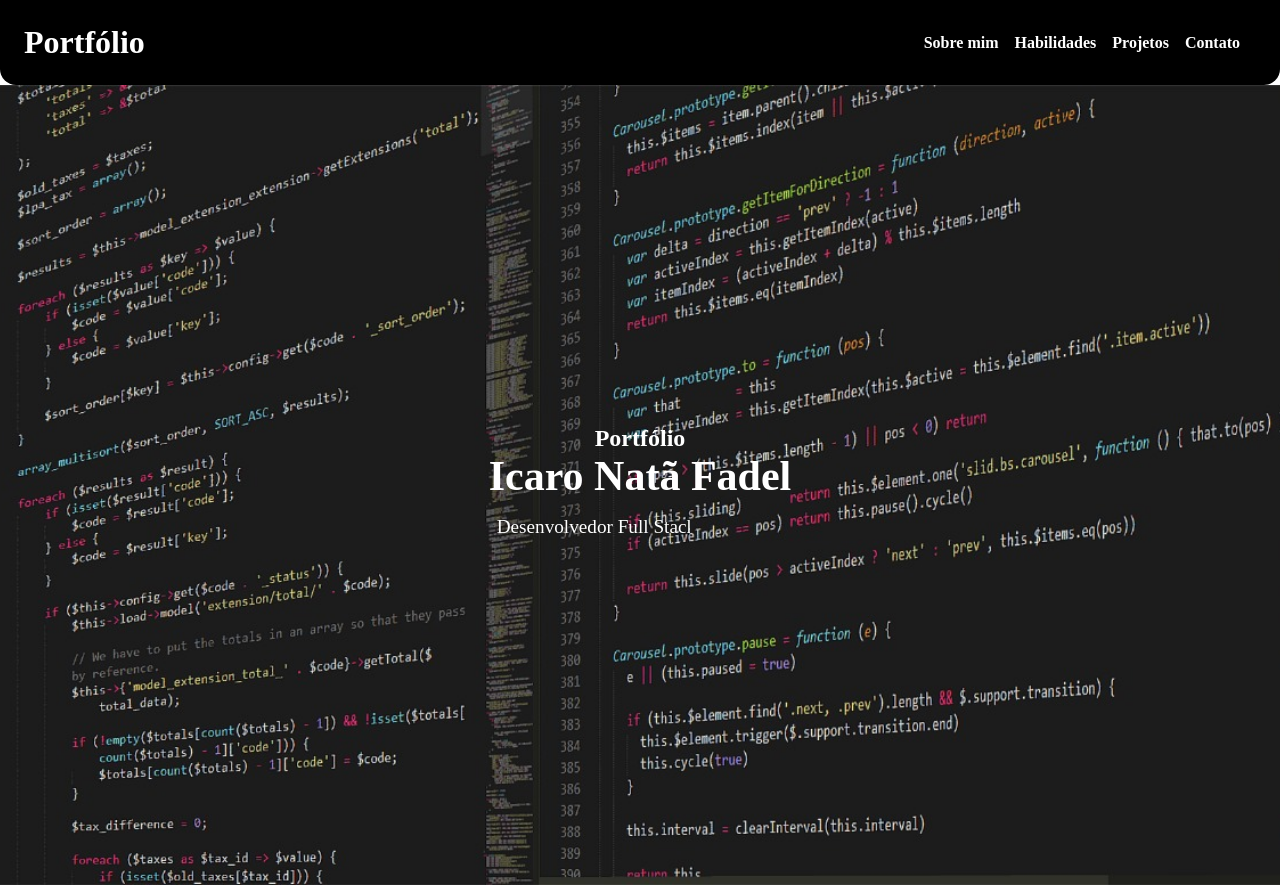
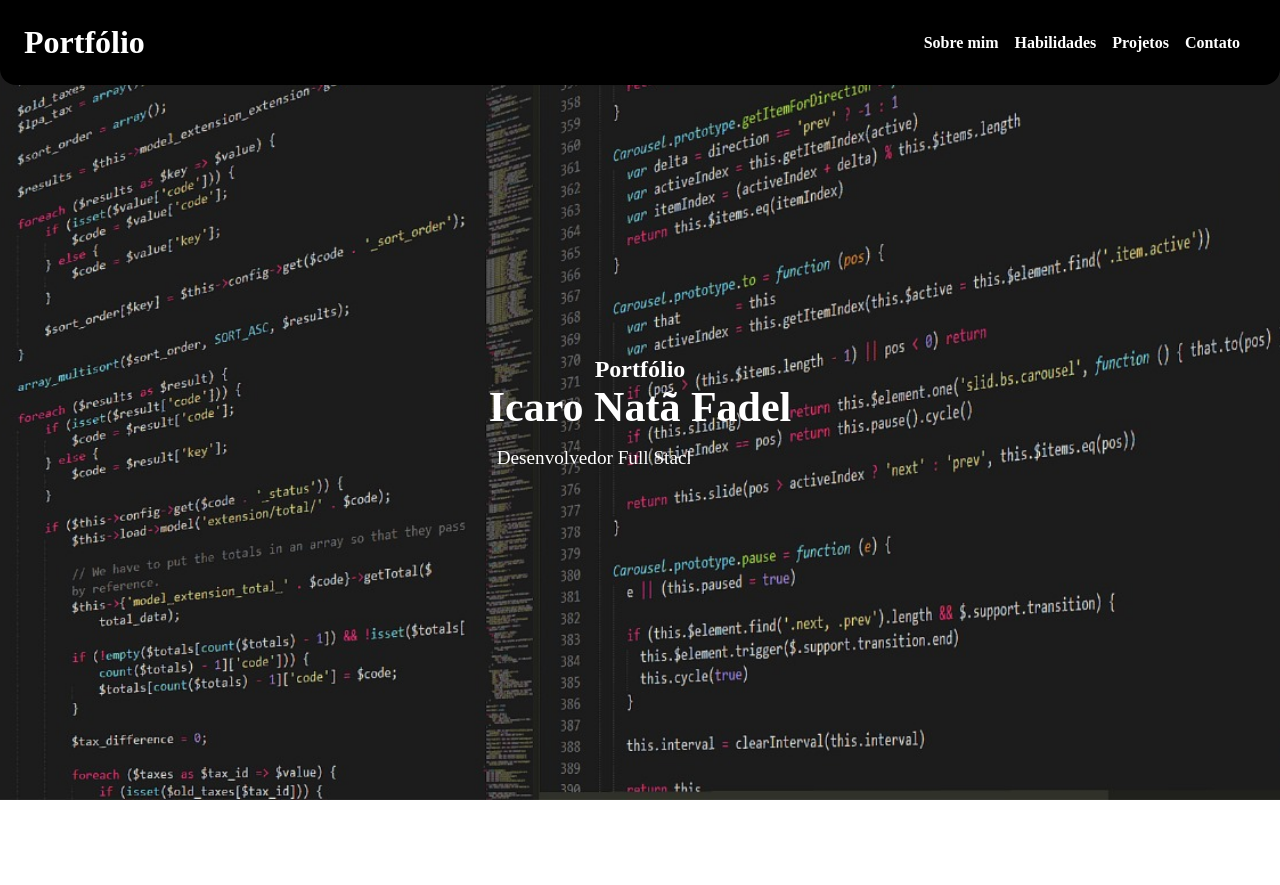
Before and after one commit to icarofadel/My-Portfolio, a React (Create React App) app: page / in a window 1280 px wide. After the commit the page ends 800 px from the top, so only its background shows below. Built offline with nearby package versions, Linux system fonts and the light colour scheme.

Commit message:
header fixed

```diff
--- a/src/components/Banner/styles.ts
+++ b/src/components/Banner/styles.ts
@@ -16,6 +16,7 @@
 export const CampoTexto = styled.div`
   text-align: center;
   color: ${cores.white};
+  margin-top: 32px;
 
   h1 {
     font-size: 42px;
--- a/src/components/Header/styles.ts
+++ b/src/components/Header/styles.ts
@@ -17,6 +17,8 @@
   font-weight: bold;
   padding: 24px;
   border-radius: 0 0 16px 16px;
+  position: fixed;
+  width: 100%;
 
   a {
     color: ${cores.white};
```
